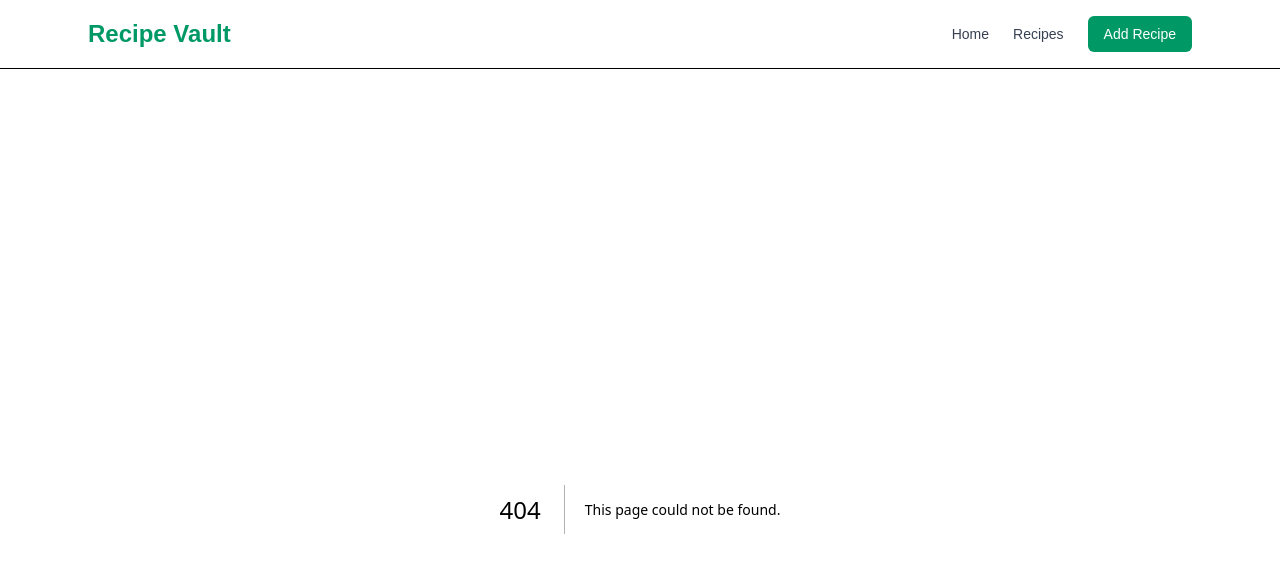
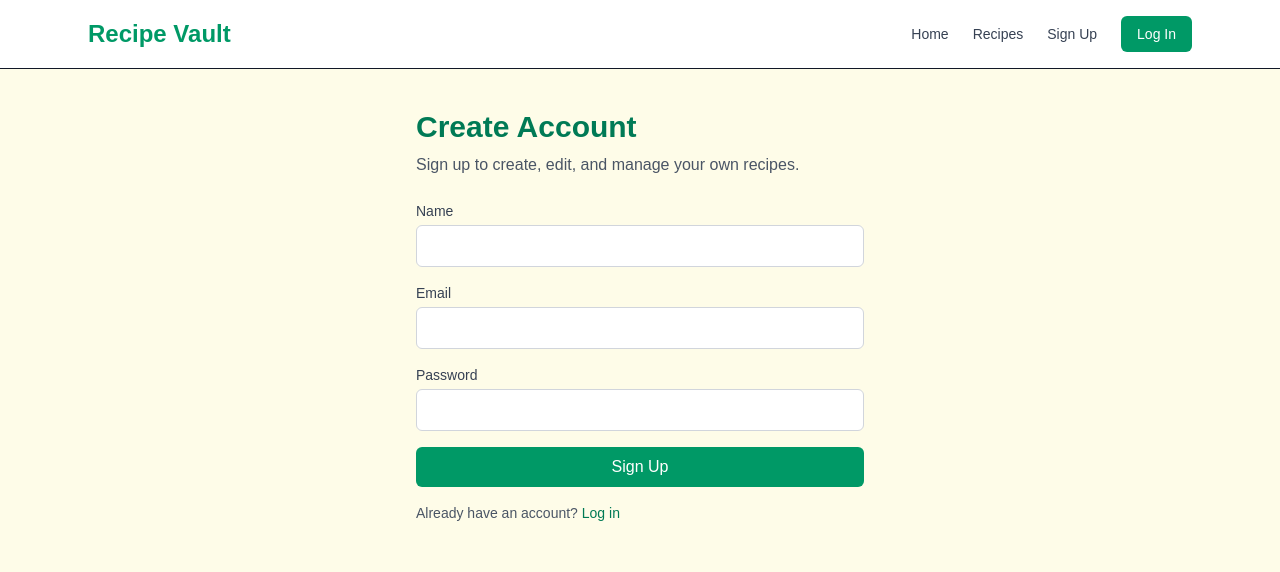
Before and after one commit to mandi7469/recipe-vault, a Next.js app: page /signup in a window 1280 px wide. Before the commit this address had no page. Shown: the top 572 px of the page. Built offline with nearby package versions, Linux system fonts and the light colour scheme.

Commit message:
Added user, auth, and signup page

```diff
--- /dev/null
+++ b/app/api/auth/signup/route.ts
@@ -0,0 +1,64 @@
+import { NextResponse } from "next/server";
+import bcrypt from "bcryptjs";
+import { connectToDatabase } from "@/lib/mongodb";
+import User from "@/models/User";
+
+export async function POST(req: Request) {
+  try {
+    await connectToDatabase();
+
+    const { name, email, password } = await req.json();
+
+    if (!name?.trim() || !email?.trim() || !password?.trim()) {
+      return NextResponse.json(
+        { error: "Name, email, and password are required." },
+        { status: 400 },
+      );
+    }
+
+    if (password.length < 6) {
+      return NextResponse.json(
+        { error: "Password must be at least 6 characters long." },
+        { status: 400 },
+      );
+    }
+
+    const normalizedEmail = email.toLowerCase().trim();
+
+    const existingUser = await User.findOne({ email: normalizedEmail });
+
+    if (existingUser) {
+      return NextResponse.json(
+        { error: "An account with that email already exists." },
+        { status: 409 },
+      );
+    }
+
+    const hashedPassword = await bcrypt.hash(password, 10);
+
+    const user = await User.create({
+      name: name.trim(),
+      email: normalizedEmail,
+      password: hashedPassword,
+    });
+
+    return NextResponse.json(
+      {
+        message: "User created successfully.",
+        user: {
+          id: user._id,
+          name: user.name,
+          email: user.email,
+        },
+      },
+      { status: 201 },
+    );
+  } catch (error) {
+    console.error("Signup error:", error);
+
+    return NextResponse.json(
+      { error: "Something went wrong while creating the account." },
+      { status: 500 },
+    );
+  }
+}
--- /dev/null
+++ b/app/signup/page.tsx
@@ -0,0 +1,136 @@
+"use client";
+
+import Link from "next/link";
+import { useRouter } from "next/navigation";
+import { useState } from "react";
+
+export default function SignupPage() {
+  const router = useRouter();
+
+  const [name, setName] = useState("");
+  const [email, setEmail] = useState("");
+  const [password, setPassword] = useState("");
+  const [isSubmitting, setIsSubmitting] = useState(false);
+  const [error, setError] = useState("");
+
+  async function handleSubmit(e: React.FormEvent) {
+    e.preventDefault();
+    setError("");
+
+    if (!name.trim() || !email.trim() || !password.trim()) {
+      setError("All fields are required.");
+      return;
+    }
+
+    try {
+      setIsSubmitting(true);
+
+      const res = await fetch("/api/auth/signup", {
+        method: "POST",
+        headers: {
+          "Content-Type": "application/json",
+        },
+        body: JSON.stringify({
+          name,
+          email,
+          password,
+        }),
+      });
+
+      const data = await res.json();
+
+      if (!res.ok) {
+        throw new Error(data.error || "Failed to create account.");
+      }
+
+      router.push("/login");
+    } catch (err) {
+      setError(err instanceof Error ? err.message : "Something went wrong.");
+    } finally {
+      setIsSubmitting(false);
+    }
+  }
+
+  return (
+    <section className="mx-auto max-w-md">
+      <h1 className="text-3xl font-bold text-emerald-700">Create Account</h1>
+      <p className="mt-2 text-gray-600">
+        Sign up to create, edit, and manage your own recipes.
+      </p>
+
+      <form onSubmit={handleSubmit} className="mt-6 flex flex-col gap-4">
+        <div>
+          <label
+            htmlFor="name"
+            className="mb-1 block text-sm font-medium text-gray-700"
+          >
+            Name
+          </label>
+          <input
+            id="name"
+            type="text"
+            value={name}
+            onChange={(e) => setName(e.target.value)}
+            className="w-full rounded-md border border-gray-300 bg-white p-2"
+            required
+          />
+        </div>
+
+        <div>
+          <label
+            htmlFor="email"
+            className="mb-1 block text-sm font-medium text-gray-700"
+          >
+            Email
+          </label>
+          <input
+            id="email"
+            type="email"
+            value={email}
+            onChange={(e) => setEmail(e.target.value)}
+            className="w-full rounded-md border border-gray-300 bg-white p-2"
+            required
+          />
+        </div>
+
+        <div>
+          <label
+            htmlFor="password"
+            className="mb-1 block text-sm font-medium text-gray-700"
+          >
+            Password
+          </label>
+          <input
+            id="password"
+            type="password"
+            value={password}
+            onChange={(e) => setPassword(e.target.value)}
+            className="w-full rounded-md border border-gray-300 bg-white p-2"
+            required
+          />
+        </div>
+
+        {error && (
+          <p className="rounded-md border border-red-200 bg-red-50 px-3 py-2 text-sm text-red-700">
+            {error}
+          </p>
+        )}
+
+        <button
+          type="submit"
+          disabled={isSubmitting}
+          className="rounded-md bg-emerald-600 px-4 py-2 text-white hover:bg-emerald-700 disabled:cursor-not-allowed disabled:opacity-60"
+        >
+          {isSubmitting ? "Creating account..." : "Sign Up"}
+        </button>
+      </form>
+
+      <p className="mt-4 text-sm text-gray-600">
+        Already have an account?{" "}
+        <Link href="/login" className="text-emerald-700 hover:underline">
+          Log in
+        </Link>
+      </p>
+    </section>
+  );
+}
--- a/components/Navbar.tsx
+++ b/components/Navbar.tsx
@@ -16,11 +16,14 @@ export default function Navbar() {
           <Link href="/recipes" className="hover:text-emerald-600">
             Recipes
           </Link>
+          <Link href="/signup" className="hover:text-emerald-600">
+            Sign Up
+          </Link>
           <Link
-            href="/recipes/new"
+            href="/login"
             className="rounded-md bg-emerald-600 px-4 py-2 text-white hover:bg-emerald-700"
           >
-            Add Recipe
+            Log In
           </Link>
         </div>
       </nav>
--- /dev/null
+++ b/models/User.ts
@@ -0,0 +1,27 @@
+import mongoose, { Schema, models, model } from "mongoose";
+
+const UserSchema = new Schema(
+  {
+    name: {
+      type: String,
+      required: true,
+      trim: true,
+    },
+    email: {
+      type: String,
+      required: true,
+      unique: true,
+      lowercase: true,
+      trim: true,
+    },
+    password: {
+      type: String,
+      required: true,
+    },
+  },
+  { timestamps: true },
+);
+
+const User = models.User || model("User", UserSchema);
+
+export default User;
--- a/package.json
+++ b/package.json
@@ -9,8 +9,10 @@
     "lint": "eslint"
   },
   "dependencies": {
+    "bcryptjs": "^3.0.3",
     "mongoose": "^9.3.2",
     "next": "16.2.0",
+    "next-auth": "^5.0.0-beta.30",
     "react": "19.2.4",
     "react-dom": "19.2.4"
   },
```
Also changed, not shown: 1 other file (tests, documents, lock files or other folders).
